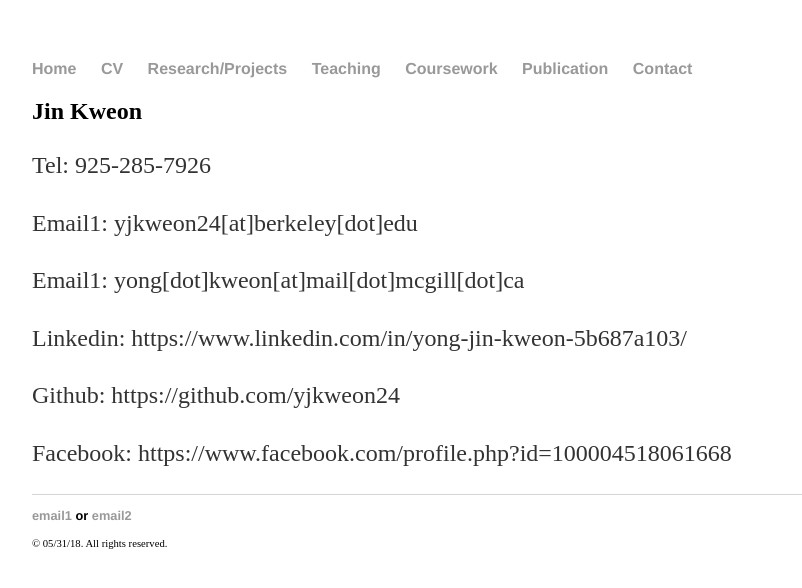
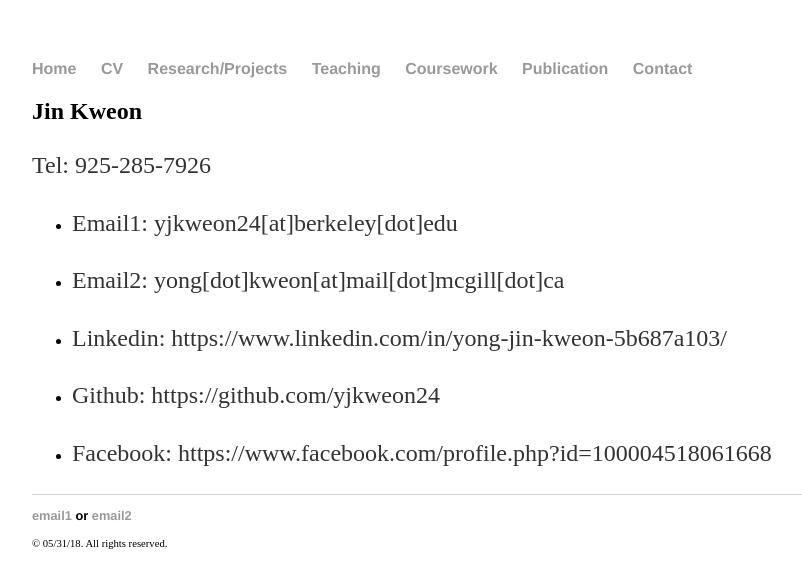
Before and after one commit to yjkweon24/yjkweon24.github.io, a Jekyll site: the page built from contact/contact.md, in a window 1280 px wide. Shown: the top 588 px of the page, without its empty margins (160-962 px from the left). Built offline with Jekyll 4.4.1, drawn with Linux system fonts in a browser that asks for light colours; our own code applies the rules of GitHub Pages for plain Markdown files.

Commit message:
Fix space

```diff
--- a/contact/contact.md
+++ b/contact/contact.md
@@ -3,12 +3,12 @@
 
 Tel: 925-285-7926
 
-Email1: yjkweon24[at]berkeley[dot]edu
+* Email1: yjkweon24[at]berkeley[dot]edu
 
-Email1: yong[dot]kweon[at]mail[dot]mcgill[dot]ca
+* Email2: yong[dot]kweon[at]mail[dot]mcgill[dot]ca
 
-Linkedin: https://www.linkedin.com/in/yong-jin-kweon-5b687a103/
+* Linkedin: https://www.linkedin.com/in/yong-jin-kweon-5b687a103/
 
-Github: https://github.com/yjkweon24
+* Github: https://github.com/yjkweon24
 
-Facebook: https://www.facebook.com/profile.php?id=100004518061668
+* Facebook: https://www.facebook.com/profile.php?id=100004518061668
```
